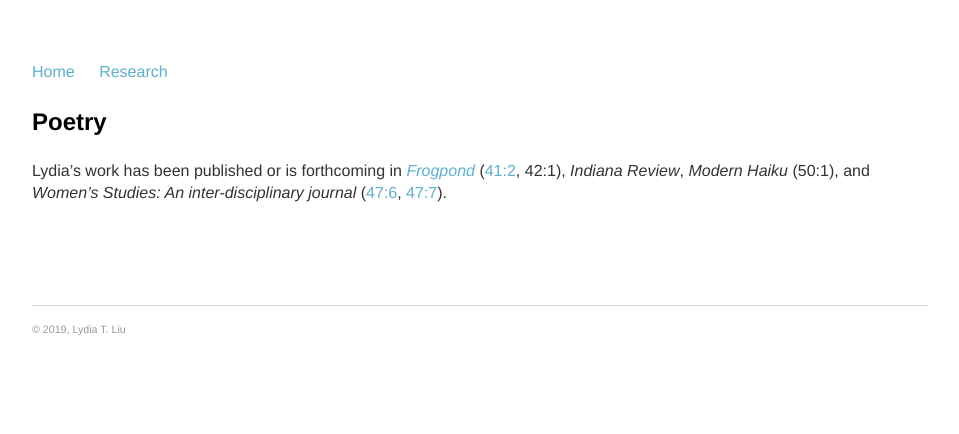
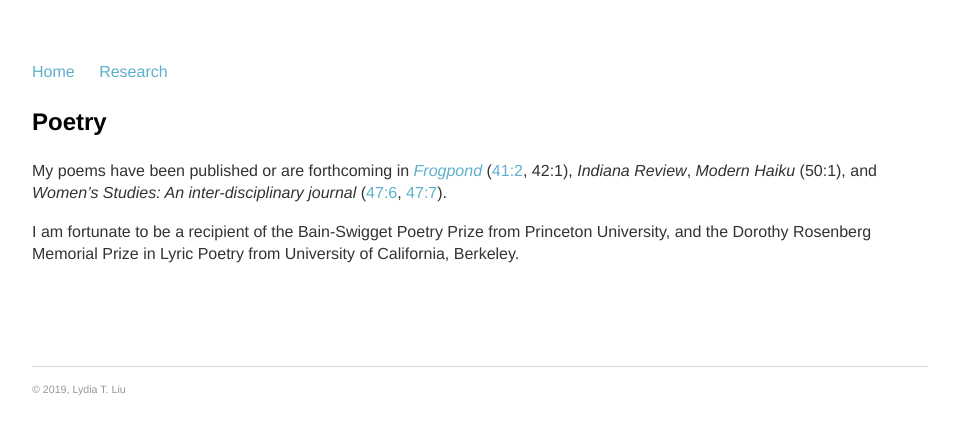
Before and after one commit to serenalwang/serenalwang.github.io, a Jekyll site: the page built from writing.md, in a window 1280 px wide. Shown: the top 434 px of the page, without its empty margins (160-1119 px from the left). Built offline with Jekyll 4.4.1, drawn with Linux system fonts in a browser that asks for light colours.

Commit message:
Update writing.md

```diff
--- a/writing.md
+++ b/writing.md
@@ -5,4 +5,6 @@ title: Writing
 
 ### Poetry
 
-Lydia's work has been published or is forthcoming in [*Frogpond*](http://www.hsa-haiku.org/frogpond/index.html) ([41:2](/poems/blackberry.md), 42:1), *Indiana Review*, *Modern Haiku* (50:1), and *Women's Studies: An inter-disciplinary journal* ([47:6](https://www.tandfonline.com/eprint/TZPzIzbIQ9FtvsHs9rX8/full), [47:7](https://www.tandfonline.com/doi/full/10.1080/00497878.2018.1545961)). <!--She was a winner of the Bain-Swigget Poetry Prize from Princeton University, and an Outstanding Work by a Senior Award in Poetry from the Lewis Center for the Arts.-->
+My poems have been published or are forthcoming in [*Frogpond*](http://www.hsa-haiku.org/frogpond/index.html) ([41:2](/poems/blackberry.md), 42:1), *Indiana Review*, *Modern Haiku* (50:1), and *Women's Studies: An inter-disciplinary journal* ([47:6](https://www.tandfonline.com/eprint/TZPzIzbIQ9FtvsHs9rX8/full), [47:7](https://www.tandfonline.com/doi/full/10.1080/00497878.2018.1545961)).
+
+I am fortunate to be a recipient of the Bain-Swigget Poetry Prize from Princeton University, and the Dorothy Rosenberg Memorial Prize in Lyric Poetry from University of California, Berkeley.
```
